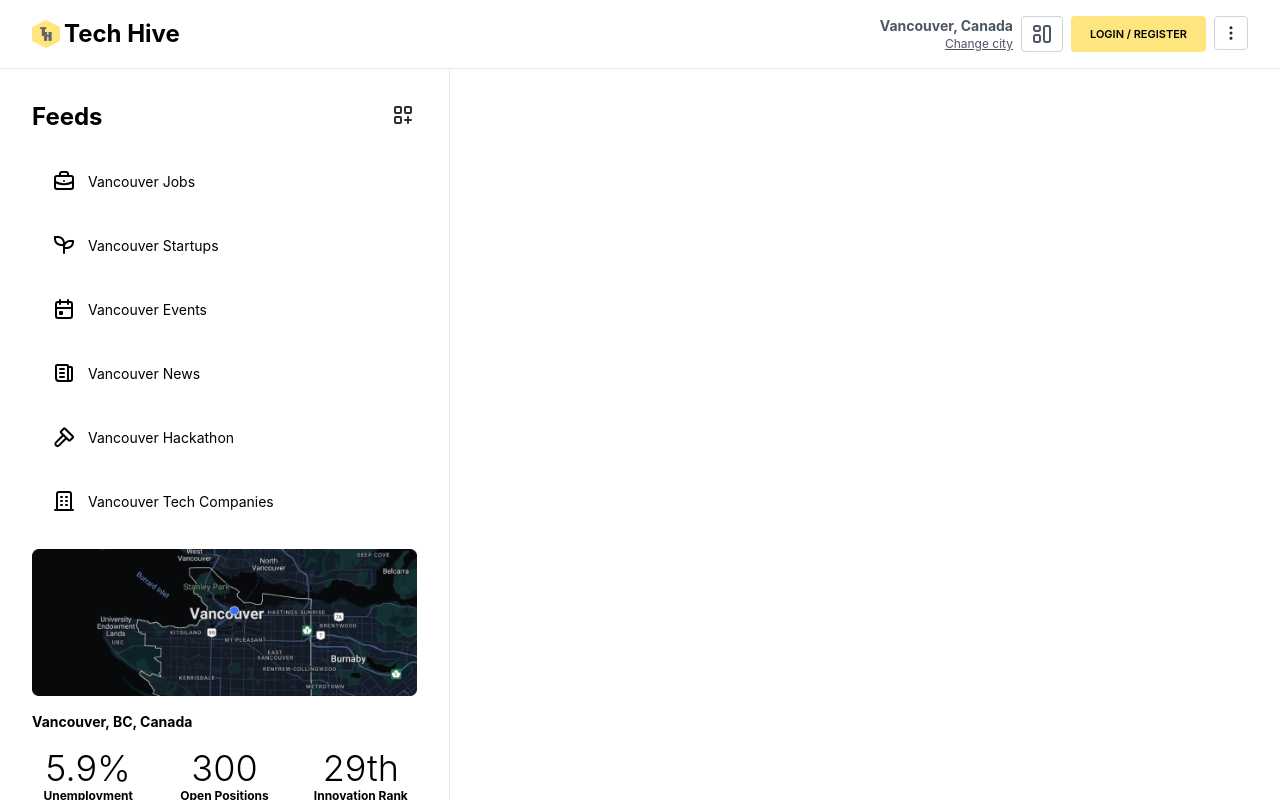
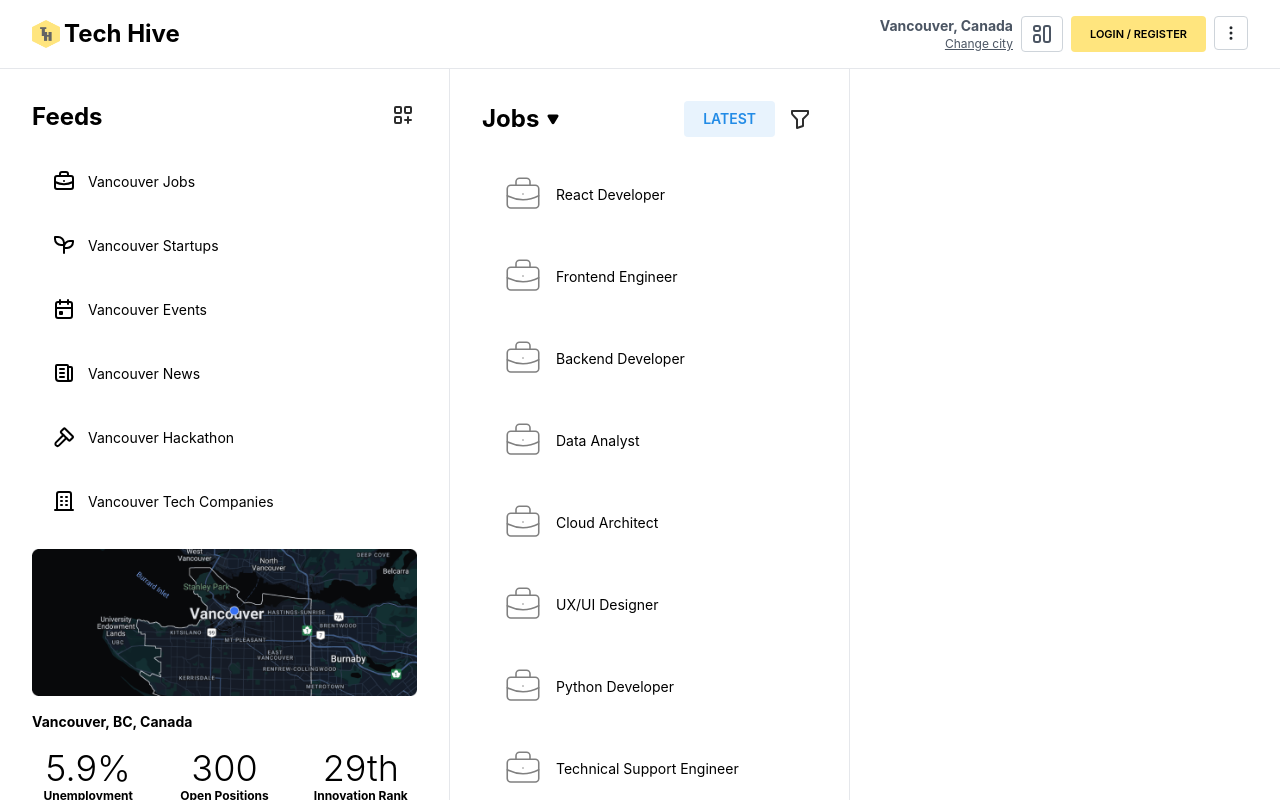
Before and after one commit to JSmith604/VancouverTechHiveMind, a React (Create React App) app: page / in a window 1280 px wide. Shown: the top 800 px of the page. Built offline with nearby package versions, Linux system fonts and the light colour scheme.

Commit message:
Add Jobs section

```diff
--- a/src/App.jsx
+++ b/src/App.jsx
@@ -4,6 +4,7 @@
 import "./App.css";
 import { Header } from "./Header/Header";
 import { Feeds } from "./Feeds/Feeds";
+import { Jobs } from "./Jobs/Jobs";
 
 const theme = createTheme({});
 
@@ -15,6 +16,9 @@
         <div>
           <Feeds />
         </div>
+        <div>
+          <Jobs />
+        </div>
       </main>
     </MantineProvider>
   );
--- /dev/null
+++ b/src/Jobs/Job.jsx
@@ -0,0 +1,14 @@
+import React from "react";
+import { NavLink } from "@mantine/core";
+import { IconBriefcase } from "@tabler/icons-react";
+
+export function Job(props) {
+  return (
+    <NavLink
+      p={"lg"}
+      href={props.job.url}
+      label={props.job.title}
+      leftSection={<IconBriefcase color="gray" size={42} stroke={0.9} />}
+    />
+  );
+}
--- /dev/null
+++ b/src/Jobs/Jobs.jsx
@@ -0,0 +1,35 @@
+import React from "react";
+import { ActionIcon, Button } from "@mantine/core";
+import { Job } from "./Job";
+import jobs from "../data/jobs.json";
+import { IconTriangleInvertedFilled } from "@tabler/icons-react";
+import { IconFilter } from "@tabler/icons-react";
+
+export function Jobs() {
+  return (
+    <div className="w-[400px] p-8 border-r border-gray-200">
+      <div className="flex justify-between mb-4">
+        <div className="flex gap-2 items-center">
+          <h1 className="text-2xl font-bold">Jobs</h1>
+          <IconTriangleInvertedFilled size={12} />
+        </div>
+        <div className="flex gap-2 items-center">
+          <Button variant="light">LATEST</Button>
+          <ActionIcon
+            variant="white"
+            size="lg"
+            color="dark"
+            aria-label="add feeds"
+          >
+            <IconFilter />
+          </ActionIcon>
+        </div>
+      </div>
+      <div>
+        {jobs.map((job) => {
+          return <Job key={job.url} job={job} />;
+        })}
+      </div>
+    </div>
+  );
+}
```
Also changed, not shown: src/data/companies.json (renamed from public/data/companies.json), src/data/events.json (renamed from public/data/events.json), src/data/hackathons.json (renamed from public/data/hackathons.json), src/data/jobs.json (renamed from public/data/jobs.json), src/data/news.json (renamed from public/data/news.json), src/data/startups.json (renamed from public/data/startups.json).
